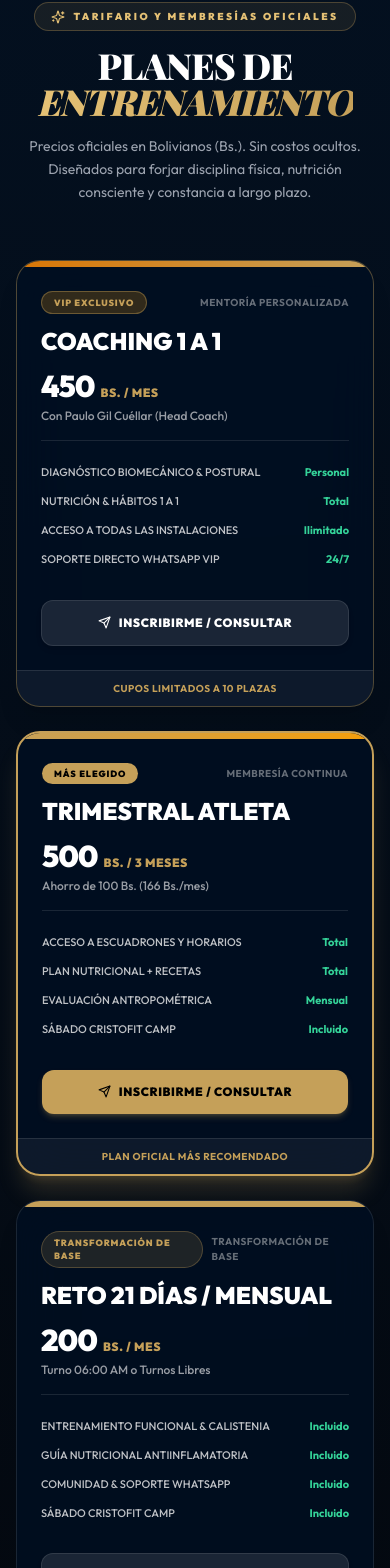
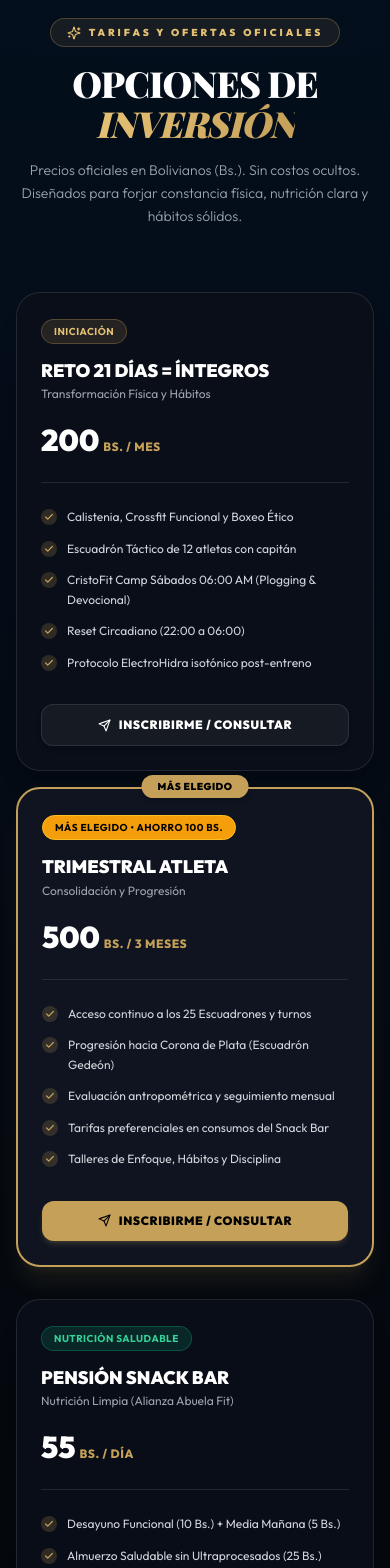
Before and after one commit to Katzert/templefit, a Next.js app: page / in a window 390 px wide. Shown: the part 2670-4238 px from the top of the page. Built offline with nearby package versions, Linux system fonts and the light colour scheme; no server answers; the database is empty.

Commit message:
fix(pricing): restore exact 4 original packages from before commit d8c9834

```diff
--- a/components/home/OffersSection.tsx
+++ b/components/home/OffersSection.tsx
@@ -2,167 +2,82 @@
 
 import React from 'react';
 import { motion } from 'framer-motion';
-import { Sparkles, Send, Dumbbell } from 'lucide-react';
+import { Check, Sparkles, Send } from 'lucide-react';
 
-interface FeatureRow {
-  label: string;
-  val: string;
-  valColor?: string;
-}
+const item = { hidden: { opacity: 0, y: 20 }, show: { opacity: 1, y: 0, transition: { duration: 0.5 } } };
 
-interface TacticalOffer {
-  id: string;
-  name: string;
-  subtitle: string;
-  type: string;
-  price: number;
-  unit: string;
-  badge: string;
-  badgeClass: string;
-  topAccent: string;
-  footerText: string;
-  popular?: boolean;
-  cardBorder: string;
-  features: FeatureRow[];
-  whatsappMsg: string;
-}
-
-const TACTICAL_OFFERS: TacticalOffer[] = [
-  // Paquete 1: Coaching 1 a 1 VIP
+const OFFERS = [
   {
-    id: 'coaching-vip',
-    name: 'COACHING 1 A 1',
-    subtitle: 'Con Paulo Gil Cuéllar (Head Coach)',
-    type: 'Mentoría Personalizada',
-    price: 450,
+    id: 'reto21',
+    name: 'RETO 21 DÍAS = ÍNTEGROS',
+    subtitle: 'Transformación Física y Hábitos',
+    price: 200,
     unit: 'Bs. / mes',
-    badge: 'VIP Exclusivo',
-    badgeClass: 'bg-amber-500/20 text-temple-gold border border-temple-gold/40',
-    topAccent: 'bg-gradient-to-r from-amber-600 to-temple-gold',
-    footerText: 'Cupos limitados a 10 plazas',
+    badge: 'Iniciación',
+    badgeColor: 'bg-temple-gold/15 text-temple-gold-dark dark:text-temple-gold-bright border-temple-gold/30',
     popular: false,
-    cardBorder: 'border border-temple-gold/40',
     features: [
-      { label: 'Diagnóstico Biomecánico & Postural', val: 'Personal', valColor: 'text-emerald-500 dark:text-emerald-400 font-bold' },
-      { label: 'Nutrición & Hábitos 1 a 1', val: 'Total', valColor: 'text-emerald-500 dark:text-emerald-400 font-bold' },
-      { label: 'Acceso a todas las instalaciones', val: 'Ilimitado', valColor: 'text-emerald-500 dark:text-emerald-400 font-bold' },
-      { label: 'Soporte Directo WhatsApp VIP', val: '24/7', valColor: 'text-emerald-500 dark:text-emerald-400 font-bold' }
+      'Calistenia, Crossfit Funcional y Boxeo Ético',
+      'Escuadrón Táctico de 12 atletas con capitán',
+      'CristoFit Camp Sábados 06:00 AM (Plogging & Devocional)',
+      'Reset Circadiano (22:00 a 06:00)',
+      'Protocolo ElectroHidra isotónico post-entreno'
     ],
-    whatsappMsg: 'Hola Paulo, me interesa el Coaching 1 a 1 (450 Bs./mes). ¿En qué horarios tienes espacio disponible?'
+    whatsappMsg: '¡Hola Paulo! Quiero inscribirme al *Reto 21 Días = ÍNTEGROS* (200 Bs.). ¿Cómo reservo mi cupo en el escuadrón?'
   },
-
-  // Paquete 2: Trimestral Atleta (Destacado)
   {
     id: 'trimestral',
     name: 'TRIMESTRAL ATLETA',
-    subtitle: 'Ahorro de 100 Bs. (166 Bs./mes)',
-    type: 'Membresía Continua',
+    subtitle: 'Consolidación y Progresión',
     price: 500,
     unit: 'Bs. / 3 meses',
-    badge: 'Más Elegido',
-    badgeClass: 'bg-temple-gold text-black font-black',
-    topAccent: 'bg-gradient-to-r from-temple-gold to-amber-500',
-    footerText: 'Plan Oficial Más Recomendado',
+    badge: 'Más Elegido • Ahorro 100 Bs.',
+    badgeColor: 'bg-amber-500 text-black border-amber-400 font-black',
     popular: true,
-    cardBorder: 'border-2 border-temple-gold shadow-2xl shadow-temple-gold/20 -translate-y-1',
     features: [
-      { label: 'Acceso a Escuadrones y Horarios', val: 'Total', valColor: 'text-emerald-500 dark:text-emerald-400 font-bold' },
-      { label: 'Plan Nutricional + Recetas', val: 'Total', valColor: 'text-emerald-500 dark:text-emerald-400 font-bold' },
-      { label: 'Evaluación Antropométrica', val: 'Mensual', valColor: 'text-emerald-500 dark:text-emerald-400 font-bold' },
-      { label: 'Sábado CristoFit Camp', val: 'Incluido', valColor: 'text-emerald-500 dark:text-emerald-400 font-bold' }
+      'Acceso continuo a los 25 Escuadrones y turnos',
+      'Progresión hacia Corona de Plata (Escuadrón Gedeón)',
+      'Evaluación antropométrica y seguimiento mensual',
+      'Tarifas preferenciales en consumos del Snack Bar',
+      'Talleres de Enfoque, Hábitos y Disciplina'
     ],
-    whatsappMsg: 'Hola Paulo, quiero aprovechar la membresía Trimestral Atleta de 500 Bs. / 3 meses. ¿Cuáles son los métodos de pago?'
+    whatsappMsg: '¡Hola Paulo! Quiero aprovechar la membresía *TRIMESTRAL ATLETA* (500 Bs. / 3 meses). ¿Cuáles son los métodos de pago?'
   },
-
-  // Paquete 3: Reto 21 Días / Mensual Regular
   {
-    id: 'reto21',
-    name: 'RETO 21 DÍAS / MENSUAL',
-    subtitle: 'Turno 06:00 AM o Turnos Libres',
-    type: 'Transformación de Base',
-    price: 200,
-    unit: 'Bs. / mes',
-    badge: 'Transformación de Base',
-    badgeClass: 'bg-temple-gold/15 text-temple-gold-dark dark:text-temple-gold border border-temple-gold/30',
-    topAccent: 'bg-temple-gold',
-    footerText: 'Inscripción directa o en sala',
+    id: 'snack-pension',
+    name: 'PENSIÓN SNACK BAR',
+    subtitle: 'Nutrición Limpia (Alianza Abuela Fit)',
+    price: 55,
+    unit: 'Bs. / día',
+    badge: 'Nutrición Saludable',
+    badgeColor: 'bg-emerald-500/15 text-emerald-600 dark:text-emerald-400 border-emerald-500/30',
     popular: false,
-    cardBorder: 'border border-black/10 dark:border-white/10 hover:border-temple-gold/40',
     features: [
-      { label: 'Entrenamiento Funcional & Calistenia', val: 'Incluido', valColor: 'text-emerald-500 dark:text-emerald-400 font-bold' },
-      { label: 'Guía Nutricional Antiinflamatoria', val: 'Incluido', valColor: 'text-emerald-500 dark:text-emerald-400 font-bold' },
-      { label: 'Comunidad & Soporte WhatsApp', val: 'Incluido', valColor: 'text-emerald-500 dark:text-emerald-400 font-bold' },
-      { label: 'Sábado CristoFit Camp', val: 'Incluido', valColor: 'text-emerald-500 dark:text-emerald-400 font-bold' }
+      'Desayuno Funcional (10 Bs.) + Media Mañana (5 Bs.)',
+      'Almuerzo Saludable sin Ultraprocesados (25 Bs.)',
+      'Merienda Proteica (5 Bs.) + Cena Ligera (10 Bs.)',
+      'Panadería sin levadura y repostería fit limpia',
+      'Opción mensual de Catering completo (900 Bs./mes)'
     ],
-    whatsappMsg: 'Hola Paulo, quiero inscribirme al Reto 21 Días / Mensual (200 Bs.). ¿Cómo reservo mi cupo en el escuadrón?'
+    whatsappMsg: '¡Hola Paulo! Quiero información y reserva para la *PENSIÓN SNACK BAR* (55 Bs./día o Catering 900 Bs.).'
   },
-
-  // Paquete 4: Semestral Atleta
-  {
-    id: 'semestral',
-    name: 'SEMESTRAL ATLETA',
-    subtitle: 'Ahorro de 250 Bs. (158 Bs./mes)',
-    type: 'Compromiso 6 Meses',
-    price: 950,
-    unit: 'Bs. / 6 meses',
-    badge: 'Compromiso 6 Meses',
-    badgeClass: 'bg-blue-500/15 text-blue-600 dark:text-blue-400 border border-blue-500/30',
-    topAccent: 'bg-blue-500',
-    footerText: 'Constancia y Disciplina Garantizada',
-    popular: false,
-    cardBorder: 'border border-black/10 dark:border-white/10 hover:border-temple-gold/40',
-    features: [
-      { label: 'Acceso a todas las clases y sedes', val: 'Semestre Total', valColor: 'text-emerald-500 dark:text-emerald-400 font-bold' },
-      { label: 'Plan Nutricional Periódico', val: 'Trimestral', valColor: 'text-emerald-500 dark:text-emerald-400 font-bold' },
-      { label: 'Polera Oficial TempleFit', val: 'Incluida', valColor: 'text-temple-gold font-black' },
-      { label: 'Evaluación y Coaching Dedicado', val: 'Incluido', valColor: 'text-emerald-500 dark:text-emerald-400 font-bold' }
-    ],
-    whatsappMsg: 'Hola Paulo, me interesa la membresía Semestral Atleta (950 Bs. / 6 meses). ¿Cómo puedo registrarme?'
-  },
-
-  // Paquete 5: Anual Atleta de Oro
-  {
-    id: 'anual',
-    name: 'ANUAL ATLETA DE ORO',
-    subtitle: 'Ahorro de 600 Bs. (150 Bs./mes)',
-    type: 'Permanencia Anual',
-    price: 1800,
-    unit: 'Bs. / año',
-    badge: 'Máximo Ahorro',
-    badgeClass: 'bg-purple-500/15 text-purple-600 dark:text-purple-400 border border-purple-500/30',
-    topAccent: 'bg-gradient-to-r from-amber-500 to-yellow-300',
-    footerText: 'Corona de Oro TempleFit',
-    popular: false,
-    cardBorder: 'border border-black/10 dark:border-white/10 hover:border-temple-gold/40',
-    features: [
-      { label: '12 meses completos sin interrupción', val: 'Garantizado', valColor: 'text-emerald-500 dark:text-emerald-400 font-bold' },
-      { label: 'Congelamiento por viaje (hasta 30 días)', val: 'Incluido', valColor: 'text-emerald-500 dark:text-emerald-400 font-bold' },
-      { label: 'Kit Indumentaria Oficial Completo', val: 'Gratis', valColor: 'text-temple-gold font-black' }
-    ],
-    whatsappMsg: 'Hola Paulo, quiero inscribirme a la membresía Anual Atleta de Oro (1.800 Bs./año). ¿Qué formas de pago tienen?'
-  },
-
-  // Paquete 6: Formación E.A.G.E.
   {
     id: 'eage',
     name: 'FORMACIÓN E.A.G.E.',
-    subtitle: 'Escuela de Alto Rendimiento',
-    type: 'Certificación & Liderazgo',
+    subtitle: 'Escuela de Atletas y Guías',
     price: 1200,
     unit: 'Bs. / 3 meses',
-    badge: 'Certificación & Liderazgo',
-    badgeClass: 'bg-emerald-500/15 text-emerald-600 dark:text-emerald-400 border border-emerald-500/30',
-    topAccent: 'bg-white/40 dark:bg-white/30',
-    footerText: 'Dirigido a líderes y futuros coaches',
+    badge: 'Liderazgo & Certificación',
+    badgeColor: 'bg-blue-500/15 text-blue-600 dark:text-blue-400 border-blue-500/30',
     popular: false,
-    cardBorder: 'border border-black/10 dark:border-white/10 hover:border-temple-gold/40',
     features: [
-      { label: 'Metodología 21 Días (Teoría + Práctica)', val: 'Intensivo', valColor: 'text-temple-gold font-black' },
-      { label: 'Capacitación en Ventas & Protocolo', val: 'Oficial', valColor: 'text-temple-gold font-black' },
-      { label: 'Certificación con Valor Curricular', val: 'IBTA / R.M.', valColor: 'text-temple-gold font-black' },
-      { label: 'Bolsa Laboral para Instructores', val: 'Exclusivo', valColor: 'text-temple-gold font-black' }
+      'Formación teórica y práctica en el gimnasio',
+      'Liderazgo y gestión de escuadrones',
+      'Capacitación en ventas y protocolo de servicio',
+      'Certificación y desarrollo como instructor',
+      'Mentoría directa con Paulo Cuellar'
     ],
-    whatsappMsg: 'Hola Paulo, deseo información sobre el programa de Formación E.A.G.E. (1.200 Bs.).'
+    whatsappMsg: '¡Hola Paulo! Deseo información sobre el programa de *FORMACIÓN E.A.G.E.* (1.200 Bs.).'
   }
 ];
 
@@ -172,137 +87,94 @@ export default function OffersSection() {
   };
 
   return (
-    <section id="ofertas" className="py-20 md:py-28 max-w-7xl mx-auto px-4 relative z-10 scroll-mt-20 font-sans">
-      {/* Encabezado */}
-      <div className="text-center space-y-4 mb-14 md:mb-20">
-        <div className="inline-flex items-center gap-2 px-4 py-1.5 rounded-full bg-temple-gold/15 dark:bg-temple-gold/10 border border-temple-gold/30 text-temple-gold-dark dark:text-temple-gold-bright text-[10px] font-black uppercase tracking-[0.25em]">
+    <section id="ofertas" className="py-24 max-w-7xl mx-auto px-4 relative z-10 scroll-mt-20 font-sans">
+      <div className="text-center space-y-4 mb-16">
+        <motion.div variants={item} className="inline-flex items-center gap-2 px-4 py-1.5 rounded-full bg-temple-gold/15 dark:bg-temple-gold/10 border border-temple-gold/30 text-temple-gold-dark dark:text-temple-gold-bright text-[10px] font-black uppercase tracking-[0.3em]">
           <Sparkles size={14} />
-          <span>TARIFARIO Y MEMBRESÍAS OFICIALES</span>
+          <span>TARIFAS Y OFERTAS OFICIALES</span>
+        </motion.div>
+
+        <motion.h2 variants={item} className="text-4xl md:text-6xl font-serif font-black uppercase text-temple-navy dark:text-white tracking-tight">
+          Opciones de <span className="italic text-transparent bg-clip-text bg-gradient-to-r from-amber-600 to-temple-gold dark:from-temple-gold-bright dark:to-temple-gold">Inversión</span>
+        </motion.h2>
+
+        <motion.p variants={item} className="text-slate-600 dark:text-gray-400 max-w-2xl mx-auto text-sm md:text-base font-light leading-relaxed">
+          Precios oficiales en Bolivianos (Bs.). Sin costos ocultos. Diseñados para forjar constancia física, nutrición clara y hábitos sólidos.
+        </motion.p>
       </div>
 
-        <h2 className="text-4xl sm:text-5xl md:text-7xl font-serif font-black uppercase text-temple-navy dark:text-white tracking-tight leading-none">
-          Planes de <span className="italic text-transparent bg-clip-text bg-gradient-to-r from-amber-600 to-temple-gold dark:from-temple-gold-bright dark:to-temple-gold">Entrenamiento</span>
-        </h2>
+      <div className="grid grid-cols-1 md:grid-cols-2 lg:grid-cols-4 gap-6">
+        {OFFERS.map((offer) => (
+          <div
+            key={offer.id}
+            className={`rounded-3xl p-6 sm:p-7 flex flex-col justify-between transition-all duration-300 relative shadow-xl ${
+              offer.popular
+                ? 'bg-white dark:bg-[#0F1420] border-2 border-temple-gold shadow-temple-gold/10 -translate-y-2'
+                : 'bg-white/80 dark:bg-[#0B0F19]/90 border border-black/10 dark:border-white/10 hover:border-temple-gold/40'
+            }`}
+          >
+            {offer.popular && (
+              <div className="absolute -top-3.5 left-1/2 -translate-x-1/2 px-4 py-1 rounded-full bg-temple-gold text-black text-[10px] font-black uppercase tracking-wider shadow-md">
+                Más Elegido
+              </div>
+            )}
 
-        <p className="text-slate-600 dark:text-gray-400 max-w-2xl mx-auto text-sm md:text-base font-normal leading-relaxed">
-          Precios oficiales en Bolivianos (Bs.). Sin costos ocultos. Diseñados para forjar disciplina física, nutrición consciente y constancia a largo plazo.
-        </p>
-      </div>
-
-      {/* Grid de 6 Paquetes Tácticos Oficiales */}
-      <div className="grid grid-cols-1 md:grid-cols-2 lg:grid-cols-3 gap-6 md:gap-8 max-w-7xl mx-auto">
-        {TACTICAL_OFFERS.map((offer) => (
-          <motion.div
-            key={offer.id}
-            initial={{ opacity: 0, y: 15 }}
-            whileInView={{ opacity: 1, y: 0 }}
-            viewport={{ once: true }}
-            transition={{ duration: 0.3 }}
-            className={`rounded-3xl flex flex-col justify-between overflow-hidden relative transition-all duration-300 shadow-xl bg-white/95 dark:bg-[#000F21]/85 backdrop-blur-xl ${offer.cardBorder}`}
-          >
-            {/* Línea de acento superior */}
-            <div className={`h-1.5 w-full ${offer.topAccent}`} />
-
-            <div className="p-6 sm:p-8 flex-grow flex flex-col justify-between">
             <div>
-                {/* Header de la Tarjeta */}
-                <div className="flex items-center justify-between gap-2 mb-3">
-                  <span className={`inline-block text-[9px] font-black uppercase tracking-widest px-3 py-1 rounded-full ${offer.badgeClass}`}>
+              {/* Badge */}
+              <div className="mb-4">
+                <span className={`inline-block px-3 py-1 rounded-full text-[10px] uppercase font-bold tracking-wider border ${offer.badgeColor}`}>
                   {offer.badge}
-                  </span>
-                  <span className="text-[10px] uppercase font-bold text-slate-400 dark:text-white/40 tracking-wider">
-                    {offer.type}
                 </span>
               </div>
 
-                {/* Título */}
-                <h3 className="text-2xl font-black uppercase text-temple-navy dark:text-white leading-tight">
+              {/* Title & Subtitle */}
+              <h3 className="text-lg font-black uppercase text-temple-navy dark:text-white leading-tight">
                 {offer.name}
               </h3>
+              <p className="text-xs text-slate-500 dark:text-gray-400 mt-1 mb-5">
+                {offer.subtitle}
+              </p>
 
-                {/* Precio */}
-                <div className="mt-3 pb-4 border-b border-black/10 dark:border-white/10">
-                  <div className="flex items-baseline gap-1.5">
-                    <span className="text-3xl sm:text-4xl font-black text-temple-navy dark:text-white tracking-tight">
+              {/* Price */}
+              <div className="pb-6 mb-6 border-b border-black/5 dark:border-white/10">
+                <div className="flex items-baseline gap-1">
+                  <span className="text-3xl sm:text-4xl font-black text-temple-navy dark:text-white">
                     {offer.price.toLocaleString('es-BO')}
                   </span>
-                    <span className="text-xs font-black uppercase text-temple-gold tracking-wider">
+                  <span className="text-xs font-extrabold uppercase text-temple-gold tracking-wider">
                     {offer.unit}
                   </span>
                 </div>
-                  <p className="text-xs text-slate-500 dark:text-white/60 mt-1 font-medium">
-                    {offer.subtitle}
-                  </p>
               </div>
 
-                {/* Filas de Características */}
-                <div className="py-6 space-y-3.5">
+              {/* Features */}
+              <ul className="space-y-3 mb-8">
                 {offer.features.map((feat, idx) => (
-                    <div key={idx} className="flex justify-between items-start gap-3 text-xs leading-snug">
-                      <span className="text-slate-700 dark:text-white/75 uppercase font-medium text-[11px]">
-                        {feat.label}
-                      </span>
-                      <span className={`text-[11px] shrink-0 text-right ${feat.valColor || 'text-slate-800 dark:text-white font-bold'}`}>
-                        {feat.val}
-                      </span>
+                  <li key={idx} className="flex items-start gap-2.5 text-xs text-slate-700 dark:text-gray-300 leading-relaxed">
+                    <div className="w-4 h-4 rounded-full bg-temple-gold/20 text-temple-gold flex items-center justify-center shrink-0 mt-0.5">
+                      <Check size={10} strokeWidth={3} />
                     </div>
+                    <span>{feat}</span>
+                  </li>
                 ))}
-                </div>
+              </ul>
             </div>
 
-              {/* Botón CTA */}
+            {/* CTA Button */}
             <button
               onClick={() => handleSelectOffer(offer.whatsappMsg)}
-                className={`w-full py-3.5 mt-2 rounded-xl text-xs font-black uppercase tracking-wider flex items-center justify-center gap-2 transition-all shadow-md active:translate-y-0 ${
+              className={`w-full py-3 rounded-xl text-xs font-black uppercase tracking-wider flex items-center justify-center gap-2 transition-all shadow-md active:translate-y-0 ${
                 offer.popular
-                    ? 'bg-temple-gold hover:bg-temple-gold-bright text-black shadow-temple-gold/25'
-                    : 'bg-black/5 dark:bg-white/10 hover:bg-temple-gold hover:text-black text-slate-800 dark:text-white border border-black/10 dark:border-white/10'
+                  ? 'bg-temple-gold hover:bg-temple-gold-bright text-black shadow-temple-gold/20'
+                  : 'bg-black/5 dark:bg-white/5 hover:bg-temple-gold hover:text-black text-slate-800 dark:text-white border border-black/10 dark:border-white/10'
               }`}
             >
               <Send size={13} />
               <span>Inscribirme / Consultar</span>
             </button>
           </div>
-
-            {/* Footer de Tarjeta con Tag de Estado */}
-            <div className="py-2.5 px-4 bg-black/5 dark:bg-white/5 border-t border-black/5 dark:border-white/10 text-center">
-              <p className="text-[10px] text-temple-gold font-bold uppercase tracking-wider">
-                {offer.footerText}
-              </p>
-            </div>
-          </motion.div>
         ))}
       </div>
-
-      {/* Banner Servicios Adicionales */}
-      <motion.div
-        initial={{ opacity: 0, y: 15 }}
-        whileInView={{ opacity: 1, y: 0 }}
-        viewport={{ once: true }}
-        transition={{ duration: 0.3, delay: 0.1 }}
-        className="mt-12 p-6 sm:p-8 rounded-3xl bg-white/90 dark:bg-[#000F21]/80 border border-black/10 dark:border-white/15 backdrop-blur-xl shadow-xl flex flex-col md:flex-row items-center justify-between gap-6"
-      >
-        <div className="space-y-2 text-center md:text-left">
-          <div className="inline-flex items-center gap-2 text-xs font-black uppercase text-temple-gold tracking-widest">
-            <Dumbbell size={14} />
-            <span>Servicios Complementarios Oficiales</span>
-          </div>
-          <div className="flex items-center gap-3 flex-wrap justify-center md:justify-start text-xs sm:text-sm text-slate-700 dark:text-gray-300">
-            <span><strong className="text-temple-navy dark:text-white">CristoFit Camp Sábados:</strong> 150 Bs./mes (o 40 Bs./sesión)</span>
-            <span className="text-slate-300 dark:text-white/20">•</span>
-            <span><strong className="text-temple-navy dark:text-white">Pase Diario:</strong> 25 Bs./día</span>
-            <span className="text-slate-300 dark:text-white/20">•</span>
-            <span><strong className="text-temple-navy dark:text-white">Pensión Snack Bar Saludable:</strong> 55 Bs./día</span>
-          </div>
-        </div>
-        <button
-          onClick={() => handleSelectOffer('Hola Paulo, quiero consultar sobre los servicios complementarios de TempleFit (Pase Diario, CristoFit Camp o Pensión Snack Bar).')}
-          className="shrink-0 px-6 py-3.5 bg-temple-gold hover:bg-temple-gold-bright text-black font-black text-xs uppercase tracking-wider rounded-xl transition-all shadow-lg shadow-temple-gold/20 flex items-center gap-2"
-        >
-          <Send size={14} />
-          <span>Consultar en WhatsApp</span>
-        </button>
-      </motion.div>
     </section>
   );
 }
```
Lines whose indentation alone changed are shown as unchanged.
